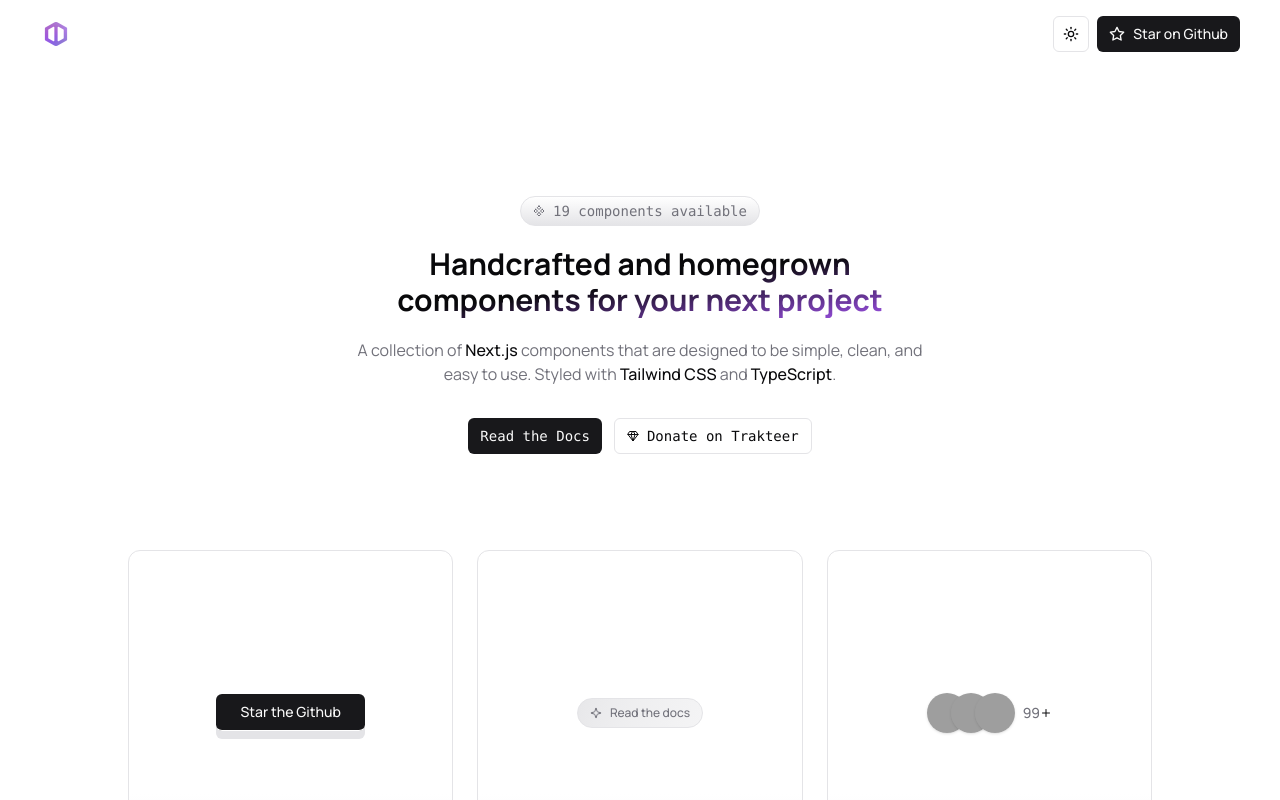
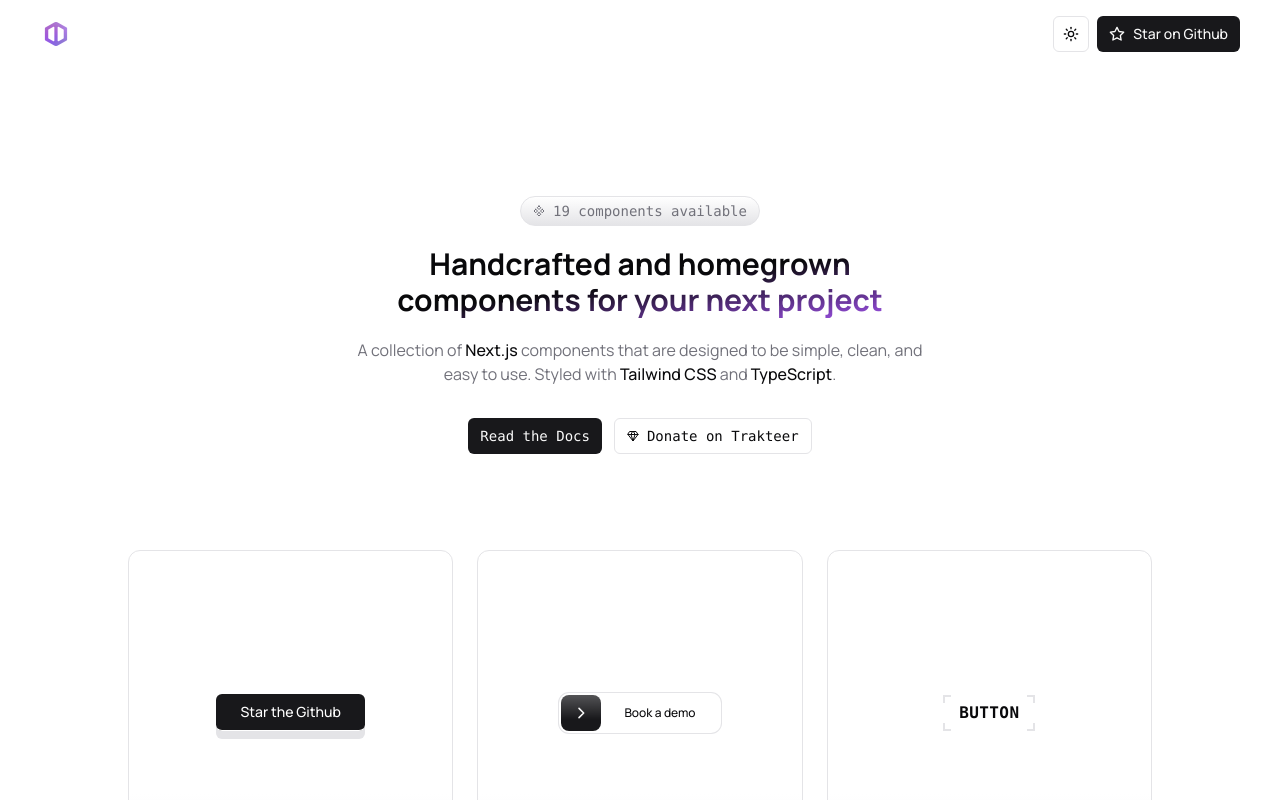
Before and after one commit to msafdev/ui, a Next.js app: page / in a window 1280 px wide. Shown: the top 800 px of the page. Built offline with nearby package versions, Linux system fonts and the light colour scheme; grey boxes are pictures that could not be loaded.

Commit message:
feat: update component list

```diff
--- /dev/null
+++ b/components/lab/cyberpunk-button.tsx
@@ -0,0 +1,68 @@
+import { cn } from "@/lib/utils";
+
+const CyberpunkButton = ({
+  children = "Button",
+  className,
+  variant = "secondary",
+}: {
+  children?: React.ReactNode;
+  className?: string;
+  variant?: "primary" | "secondary" | "destructive" | "outline";
+}) => {
+  const buttonVariant = {
+    primary:
+      "bg-transparent text-foreground hover:bg-primary/90 hover:text-primary-foreground",
+    secondary:
+      "bg-transparent text-foreground hover:bg-secondary/90 hover:text-secondary-foreground",
+    destructive:
+      "bg-transparent text-foreground hover:bg-destructive/90 hover:text-destructive-foreground",
+    outline: "bg-transparent text-foreground",
+  };
+
+  const borderVariant = {
+    primary: "border-primary",
+    secondary: "border-border",
+    destructive: "border-destructive",
+    outline: "border-border",
+  };
+
+  return (
+    <button
+      className={cn(
+        "transition-all duration-300 ease-in-out group/button relative flex w-fit items-center justify-center gap-x-4 px-4 py-1.5 delay-200 hover:rounded-sm",
+        className,
+        buttonVariant[variant],
+      )}
+    >
+      <div
+        className={cn(
+          "transition-all duration-500 ease-in-out pointer-events-none absolute left-0 top-0 h-2 w-2 border-l-[2px] border-t-[2px] group-hover/button:h-full group-hover/button:w-full group-hover/button:rounded-sm",
+          borderVariant[variant],
+        )}
+      />
+      <div
+        className={cn(
+          "transition-all duration-500 ease-in-out pointer-events-none absolute right-0 top-0 h-2 w-2 border-r-[2px] border-t-[2px] group-hover/button:h-full group-hover/button:w-full group-hover/button:rounded-sm",
+          borderVariant[variant],
+        )}
+      />
+      <div
+        className={cn(
+          "transition-all duration-500 ease-in-out pointer-events-none absolute bottom-0 left-0 h-2 w-2 border-b-[2px] border-l-[2px] group-hover/button:h-full group-hover/button:w-full group-hover/button:rounded-sm",
+          borderVariant[variant],
+        )}
+      />
+      <div
+        className={cn(
+          "transition-all duration-500 ease-in-out pointer-events-none absolute bottom-0 right-0 h-2 w-2 border-b-[2px] border-r-[2px] group-hover/button:h-full group-hover/button:w-full group-hover/button:rounded-sm",
+          borderVariant[variant],
+        )}
+      />
+      <code className="font-mono font-semibold uppercase tracking-wide">
+        {children}
+      </code>
+    </button>
+  );
+};
+
+export default CyberpunkButton;
--- a/components/lab/shadow-button.tsx
+++ b/components/lab/shadow-button.tsx
@@ -1,7 +1,36 @@
-const ShadowButton = () => {
+import { cn } from "@/lib/utils";
+
+interface ShadowButtonProps {
+  children?: React.ReactNode;
+  className?: string;
+  variant?: "primary" | "secondary" | "destructive" | "outline";
+}
+
+const ShadowButton = ({
+  children = "Star the Github",
+  className,
+  variant = "primary",
+}: ShadowButtonProps) => {
+  const variantStyles = {
+    primary:
+      "shadow-[0_8px_0_0_hsl(var(--border))] hover:shadow-[0_4px_0_0_hsl(var(--border))] active:shadow-[0_0_0_0_hsl(var(--border))] bg-primary border-white dark:border-black text-background",
+    secondary:
+      "shadow-[0_8px_0_0_hsl(var(--border))] hover:shadow-[0_4px_0_0_hsl(var(--border))] active:shadow-[0_0_0_0_hsl(var(--border))] bg-secondary border-white dark:border-black text-foreground",
+    destructive:
+      "shadow-[0_8px_0_0_hsl(var(--border))] hover:shadow-[0_4px_0_0_hsl(var(--border))] active:shadow-[0_0_0_0_hsl(var(--border))] bg-destructive border-white dark:border-black",
+    outline:
+      "shadow-[0_8px_0_0_hsl(var(--border))] hover:shadow-[0_4px_0_0_hsl(var(--border))] active:shadow-[0_0_0_0_hsl(var(--border))] bg-transparent border-border border",
+  };
+
   return (
-    <button className="shadow-[0_8px_0_0_hsl(var(--border))] hover:shadow-[0_4px_0_0_hsl(var(--border))] active:shadow-[0_0_0_0_hsl(var(--border))] flex animate-background-shine items-center justify-center rounded-md bg-primary border-white dark:border-black border-b-[1px] px-6 py-2 text-sm font-medium text-primary-foreground transition-all duration-300 ease-in-out hover:translate-y-1 active:translate-y-2">
-      Star the Github
+    <button
+      className={cn(
+        "flex animate-background-shine items-center justify-center rounded-md border-b-[1px] px-6 py-2 text-sm font-medium transition-all duration-300 ease-in-out hover:translate-y-1 active:translate-y-2",
+        className,
+        variantStyles[variant],
+      )}
+    >
+      {children}
     </button>
   );
 };
--- a/components/lab/stacked-avatar.tsx
+++ /dev/null
@@ -1,45 +0,0 @@
-import { Avatar, AvatarFallback, AvatarImage } from "@/components/ui/avatar";
-import { Plus } from "lucide-react";
-
-const profiles = [
-  {
-    username: "msafdev",
-    fallback: "MS",
-  },
-  {
-    username: "shadcn",
-    fallback: "CN",
-  },
-  {
-    username: "leerob",
-    fallback: "LR",
-  },
-];
-
-const StackedAvatar = () => {
-  return (
-    <div className="flex items-center gap-x-2">
-      <div className="flex items-center -space-x-4">
-        {profiles.map((profile, index) => (
-          <Avatar key={index} className="relative cursor-pointer group/avatar shadow overflow-visible">
-            <AvatarImage
-              src={`https://github.com/${profile.username}.png`}
-              alt="@shadcn"
-              className="rounded-full"
-            />
-            <AvatarFallback className="rounded-full">{profile.fallback}</AvatarFallback>
-            <code className="absolute text-xs -bottom-5 underline underline-offset-2 left-1/2 -translate-x-1/2 z-10 text-accent-foreground opacity-0 group-hover/avatar:opacity-100 transition-all duration-300 ease-in-out">
-              {profile.username}
-            </code>
-          </Avatar>
-        ))}
-      </div>
-      <p className="inline-flex items-center">
-        <span className="text-sm font-medium text-muted-foreground">99</span>
-        <Plus className="h-3 w-3 text-foreground" />
-      </p>
-    </div>
-  );
-};
-
-export default StackedAvatar;
--- a/components/lab/swipe-button.tsx
+++ b/components/lab/swipe-button.tsx
@@ -3,9 +3,17 @@
 import { easeIn, easeOut, motion } from "framer-motion";
 import { ChevronRight } from "lucide-react";
 
-const SwipeButton = () => {
-  const duration = 0.5;
+interface SwipeButtonProps {
+  className?: string;
+  children?: React.ReactNode;
+  duration?: number;
+}
 
+const SwipeButton = ({
+  className,
+  children = "Book a demo",
+  duration = 0.5,
+}: SwipeButtonProps) => {
   const sliderVariants = {
     open: {
       width: "158px",
@@ -76,7 +84,7 @@
       initial="closed"
       whileHover="open"
       whileTap="open"
-      className="relative h-[40px] min-w-[162px] rounded-[10px] bg-popover shadow-[0_0_0_1px_hsl(var(--border))]"
+      className={`relative h-[40px] min-w-[162px] rounded-[10px] bg-popover shadow-[0_0_0_1px_hsl(var(--border))] ${className}`}
     >
       <motion.div
         variants={sliderVariants}
@@ -94,7 +102,7 @@
         variants={textVariants}
         className="translate-x-5 text-xs font-medium text-popover-foreground"
       >
-        Book a demo
+        {children}
       </motion.div>
     </motion.button>
   );
--- a/lib/data.ts
+++ b/lib/data.ts
@@ -4,7 +4,6 @@
 import Marquee from "@/components/lab/marquee";
 import ShadowButton from "@/components/lab/shadow-button";
 import ShiningBadge from "@/components/lab/shining-badge";
-import StackedAvatar from "@/components/lab/stacked-avatar";
 import Tooltip from "@/components/lab/tooltip";
 import CuratedImage from "@/components/lab/curated-image";
 import WorkInProgress from "@/components/lab/work-in-progress";
@@ -18,6 +17,7 @@
 import PulsingBadge from "@/components/lab/pulsing-badge";
 import EncodedText from "@/components/lab/encoded-text";
 import MusicCard from "@/components/lab/music-card";
+import CyberpunkButton from "@/components/lab/cyberpunk-button";
 
 interface ComponentConfig {
   name: string;
@@ -67,15 +67,20 @@
     child: ShadowButton,
   },
   {
+    name: "Swipe Button",
+    slug: "swipe-button",
+    child: SwipeButton,
+  },
+  {
+    name: "Cyberpunk Button",
+    slug: "cyberpunk-button",
+    child: CyberpunkButton,
+  },
+  {
     name: "Shining Badge",
     slug: "shining-badge",
     child: ShiningBadge,
     twConfig: TW_CONFIG["background-shine"],
-  },
-  {
-    name: "Stacked Avatar",
-    slug: "stacked-avatar",
-    child: StackedAvatar,
   },
   {
     name: "Tooltip",
@@ -141,11 +146,6 @@
     child: Dock,
   },
   {
-    name: "Swipe Button",
-    slug: "swipe-button",
-    child: SwipeButton,
-  },
-  {
     name: "Pulsing Badge",
     slug: "pulsing-badge",
     child: PulsingBadge,
```
